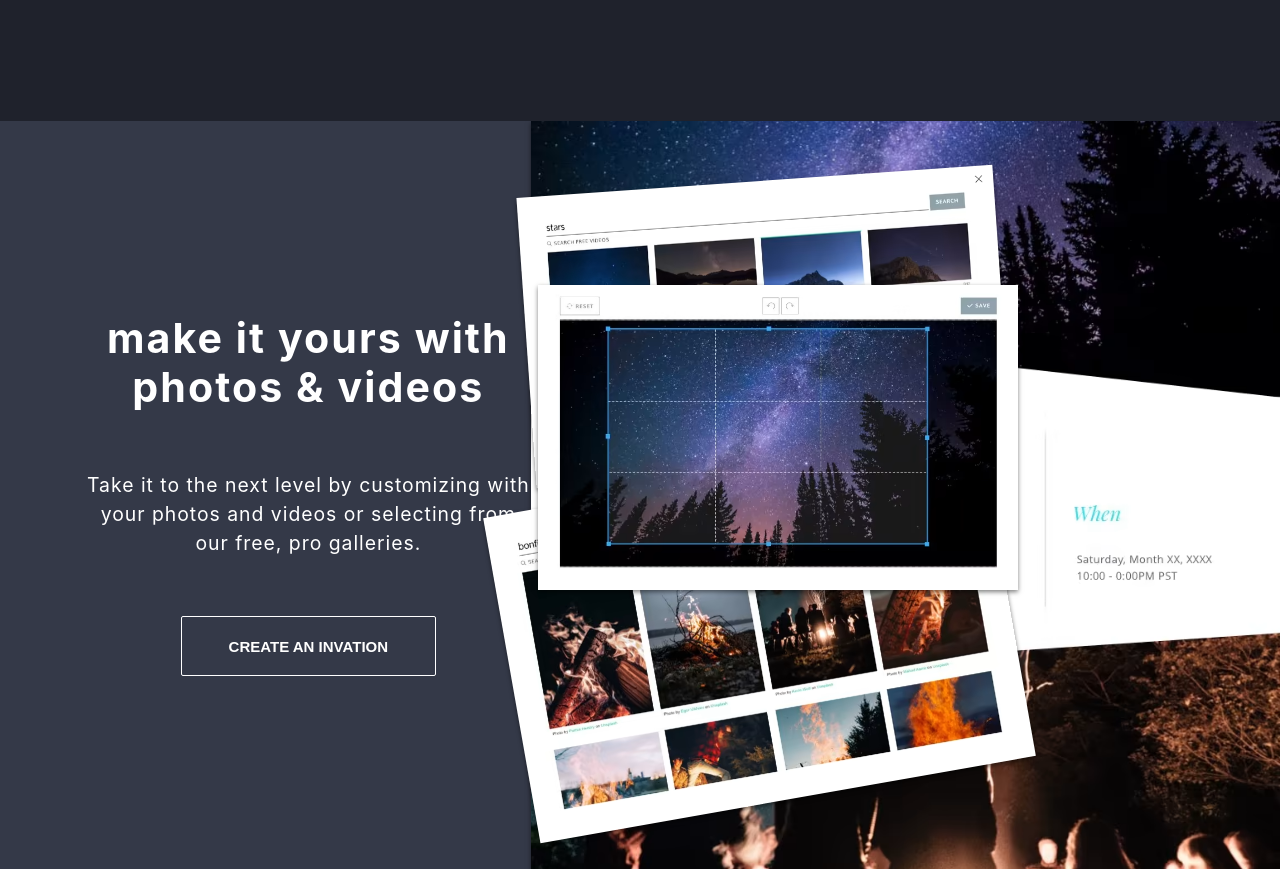
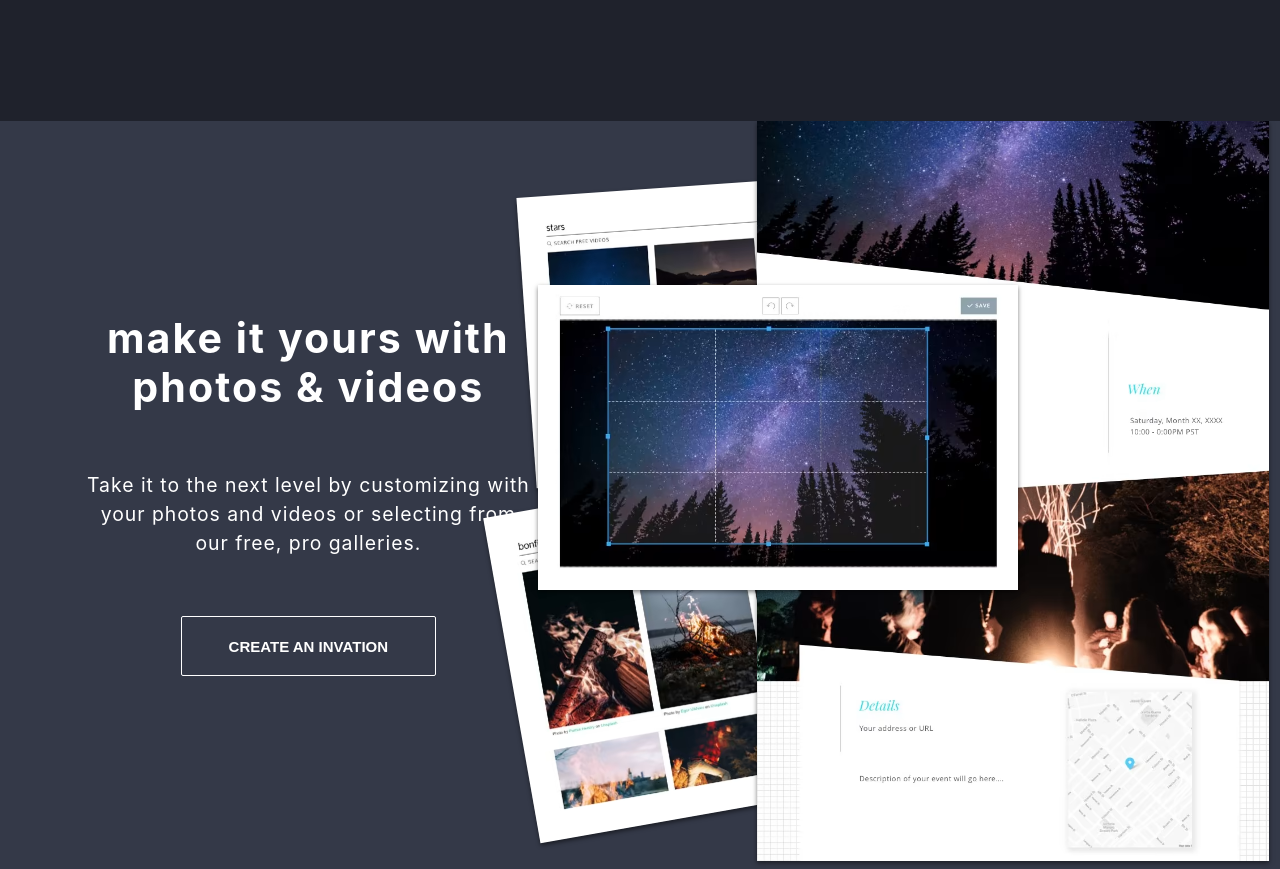
Before and after one commit to wuharry/popweb, a React (Create React App) app: page / in a window 1280 px wide. Shown: the part 2560-3429 px from the top of the page. Built offline with nearby package versions, Linux system fonts and the light colour scheme.

Commit message:
第四小頁調整完成

```diff
--- a/src/pages/home/component/littlepage2/index.js
+++ b/src/pages/home/component/littlepage2/index.js
@@ -76,6 +76,7 @@ const LittlePage2 = () => {
           <span className={styles.dot} ref={setDot}></span>
           <span className={styles.dot} ref={setDot}></span>
           <span className={styles.dot} ref={setDot}></span>
+
         </div>
       </div>
     </>
--- a/src/pages/home/component/littlepage3/index.js
+++ b/src/pages/home/component/littlepage3/index.js
@@ -23,23 +23,21 @@ const LittlePage3 = () => {
       // 開始時圖片有偏差,當瀏覽器視窗底部等於分頁3時偏差修正
       const windowBotton = window.scrollY + window.innerHeight; //當瀏覽器視窗底部
       if (innerWidth > 1300) {
-        console.log(`觸發點1`);
-        stopPoint = 900;
+        stopPoint = 800;
       }
       if (innerWidth <= 1300) {
         stopPoint = 500;
-
-      }
-      if (innerWidth <= 400) {
-        // console.log;
-        stopPoint = 100;
       }
       if (
         windowBotton <=
-        window.innerWidth + slideInRef.current.offsetTop - stopPoint
+          window.innerWidth + slideInRef.current.offsetTop - stopPoint &&
+        innerWidth > 540
       ) {
         setScrollY(window.scrollY / 10 - 200);
+      } else if (innerWidth <= 540) {
+        setScrollY(0)
       }
+      // console.log(scrollY);
     };
     window.addEventListener("scroll", handleScroll);
   }, []);
--- a/src/pages/home/component/littlepage4/style.module.scss
+++ b/src/pages/home/component/littlepage4/style.module.scss
@@ -72,7 +72,9 @@
 }
 .screen_invite{
     height: 100%;
-    right: 1px;
+    width:32em;
+    position: absolute;
+    right: 11px;
     top: 0;
     z-index: 3;
 }
```
